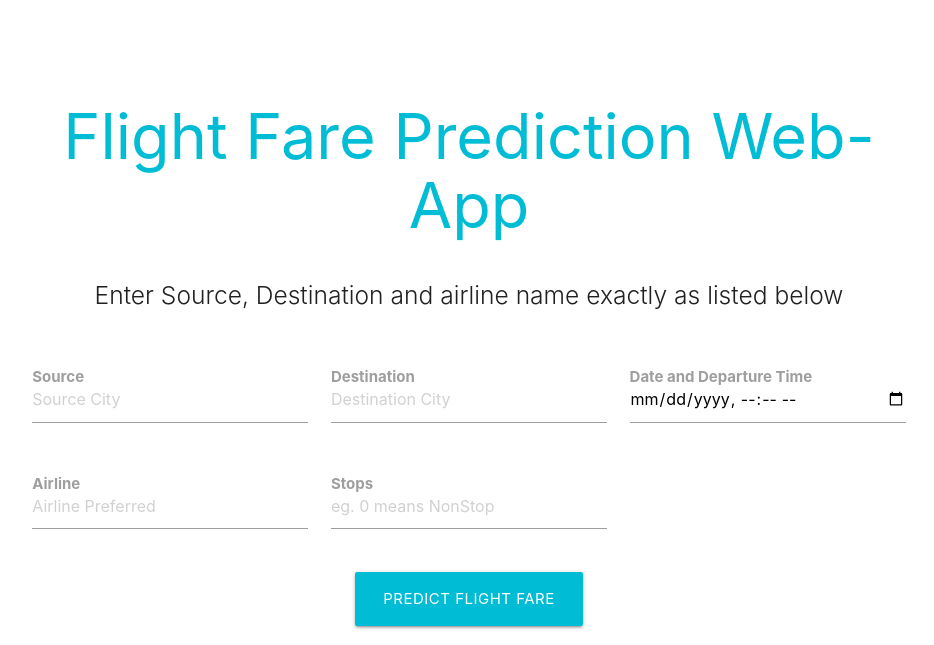
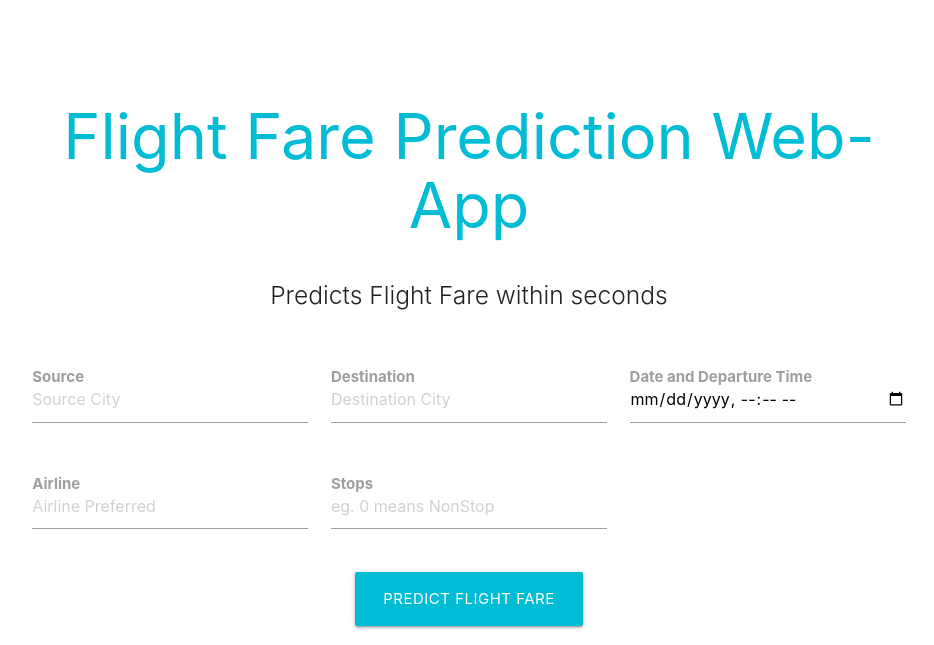
Before and after one commit to prakash100198/Flight-Fare-Prediction-Web-App, a Flask app: page / in a window 1280 px wide. Shown: the top 645 px of the page, without its empty margins (171-1105 px from the left). Run offline with Flask 2, Linux system fonts and the light colour scheme; parts of the project's set-up code (start-up, migrations or seed data) failed here and were passed over.

Commit message:
Update index.html

```diff
--- a/templates/index.html
+++ b/templates/index.html
@@ -31,7 +31,7 @@
       <br><br>
       <h1 class="header center cyan-text">Flight Fare Prediction Web-App</h1>
       <div class="row center">
-        <h5 class="header col s12 light">Enter Source, Destination and airline name exactly as listed below
+        <h5 class="header col s12 light">Predicts Flight Fare within seconds
         <br>
         </h5>
       </div>
```
